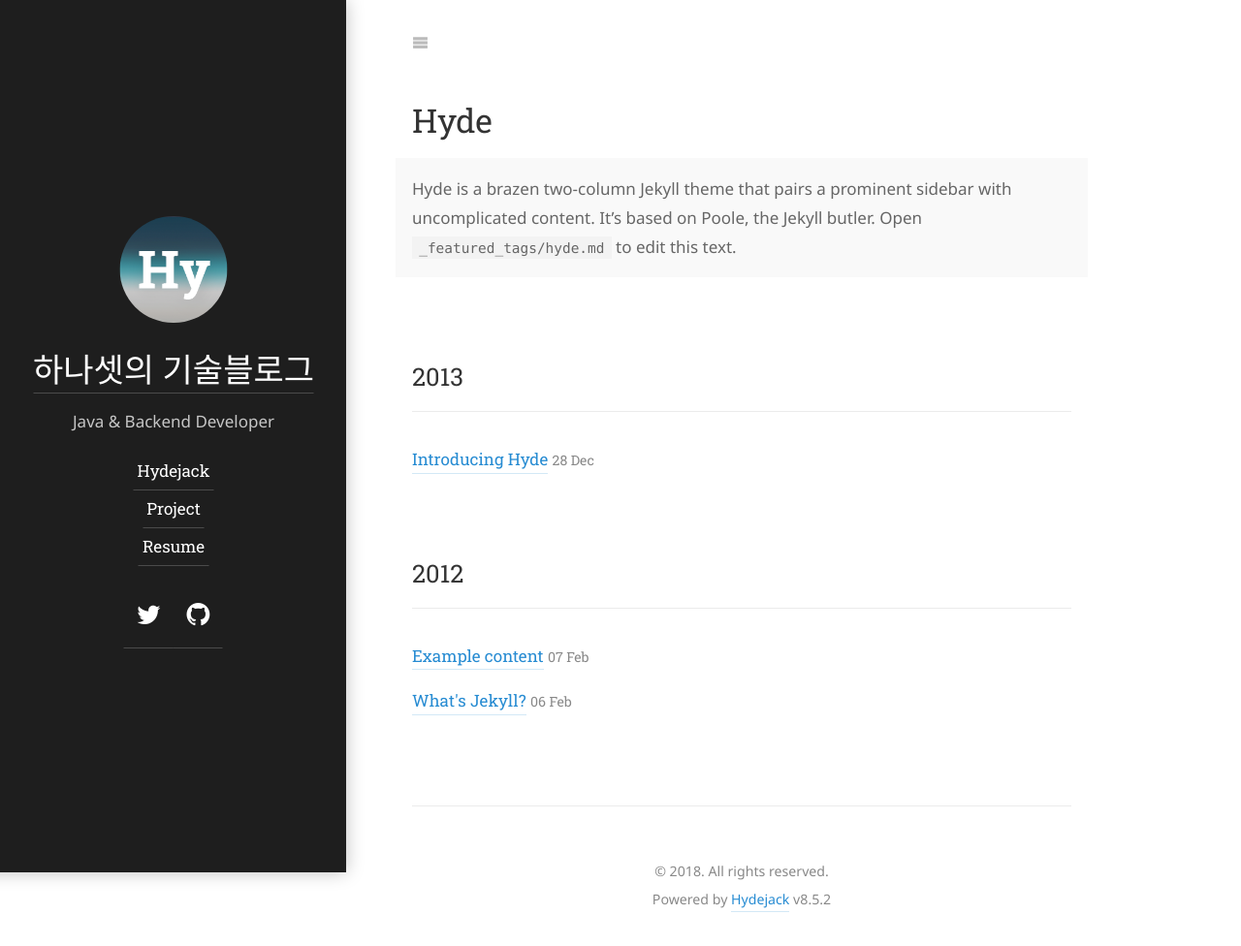
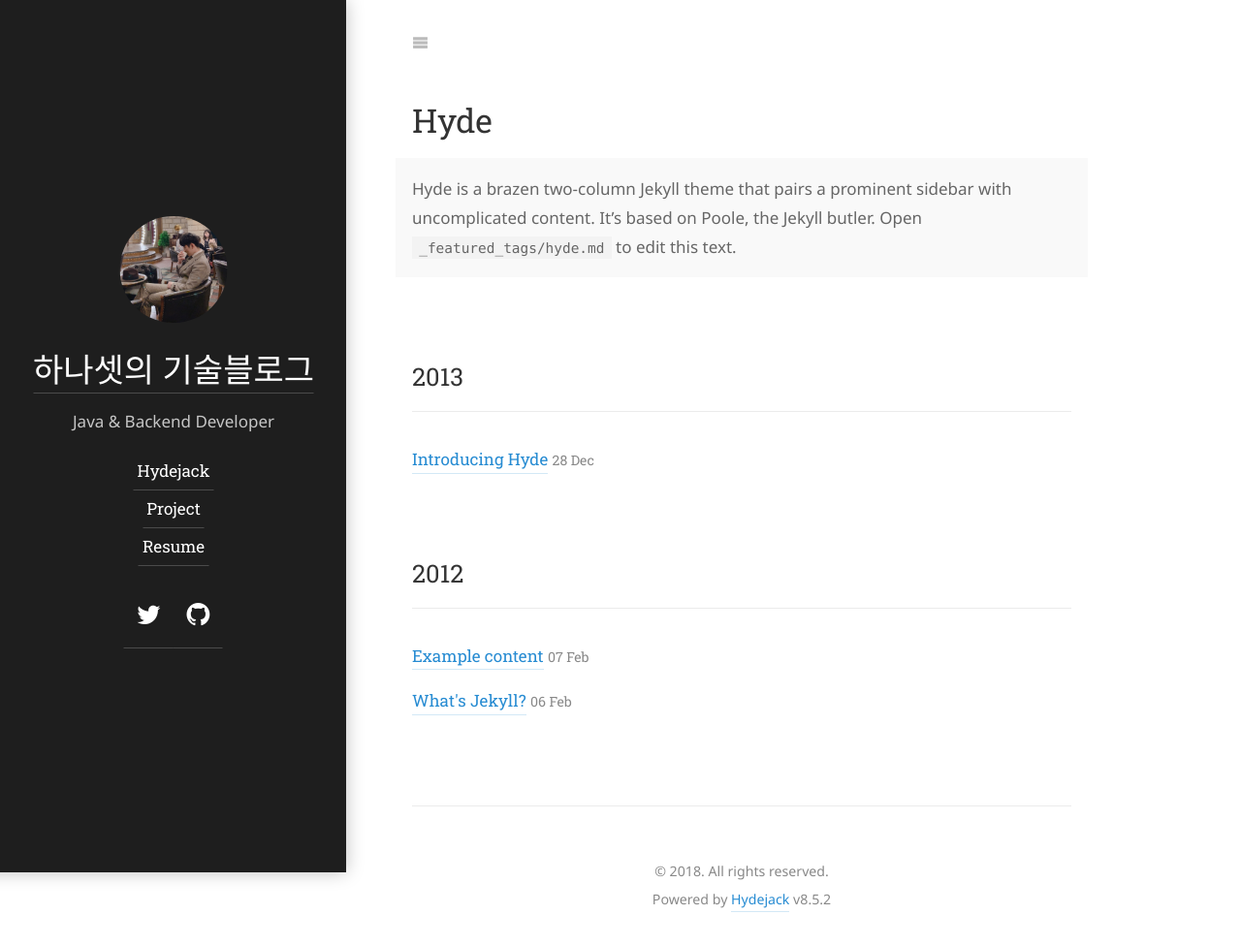
Before and after one commit to hanaset/hanaset.github.io, a Jekyll site: the page built from _featured_categories/hyde.md, in a window 1280 px wide. Shown: the whole page at 97% size. Built offline with Jekyll 4.4.1, drawn with Linux system fonts in a browser that asks for light colours; some web fonts are replaced.

Commit message:
사진 추가

```diff
--- a/_config.yml
+++ b/_config.yml
@@ -36,7 +36,7 @@
 # A (square) logo for your site.
 # If provided, it will be shown at the top of the sidebar.
 # It also used by the `jekyll-seo-tag` plugin.
-logo:                  /assets/icons/icon.png
+logo:                  /assets/icons/icon.JPG
 
 # This should be the same author as first entry in `_data/authors.yml`.
 author:
--- a/_data/resume.yml
+++ b/_data/resume.yml
@@ -4,7 +4,7 @@
 basics:
   name: "Richard Hendricks"
   label: "Programmer"
-  picture: "/assets/icons/icon.png"
+  picture: "/assets/icons/icon.JPG"
   email: ""
   phone: "(912) 555-4321"
   website: "https://piedpiper.com"
--- a/_includes/head/links.html
+++ b/_includes/head/links.html
@@ -4,7 +4,7 @@
 <link rel="alternate" href="{{ page.url | absolute_url }}" hreflang="{{ lang | downcase | replace:'_','-' }}">
 
 <link rel="shortcut icon" href="{{ '/assets/icons/favicon.ico' | relative_url }}">
-<link rel="apple-touch-icon" href="{{ '/assets/icons/icon.png' | relative_url }}">
+<link rel="apple-touch-icon" href="{{ '/assets/icons/icon.JPG' | relative_url }}">
 
 <link rel="manifest" href="{{ '/assets/manifest.json' | relative_url }}">
 
```
Also changed, not shown: assets/icons/favicon.ico (deleted), assets/icons/icon.JPG (added), assets/icons/icon.png (deleted), assets/icons/icon@0,25x.png (deleted), assets/icons/icon@0,5x.png (deleted), assets/icons/icon@0,75x.png (deleted), assets/icons/icon@2x.png (deleted), assets/icons/icon@3x.png (deleted), assets/manifest.json.
